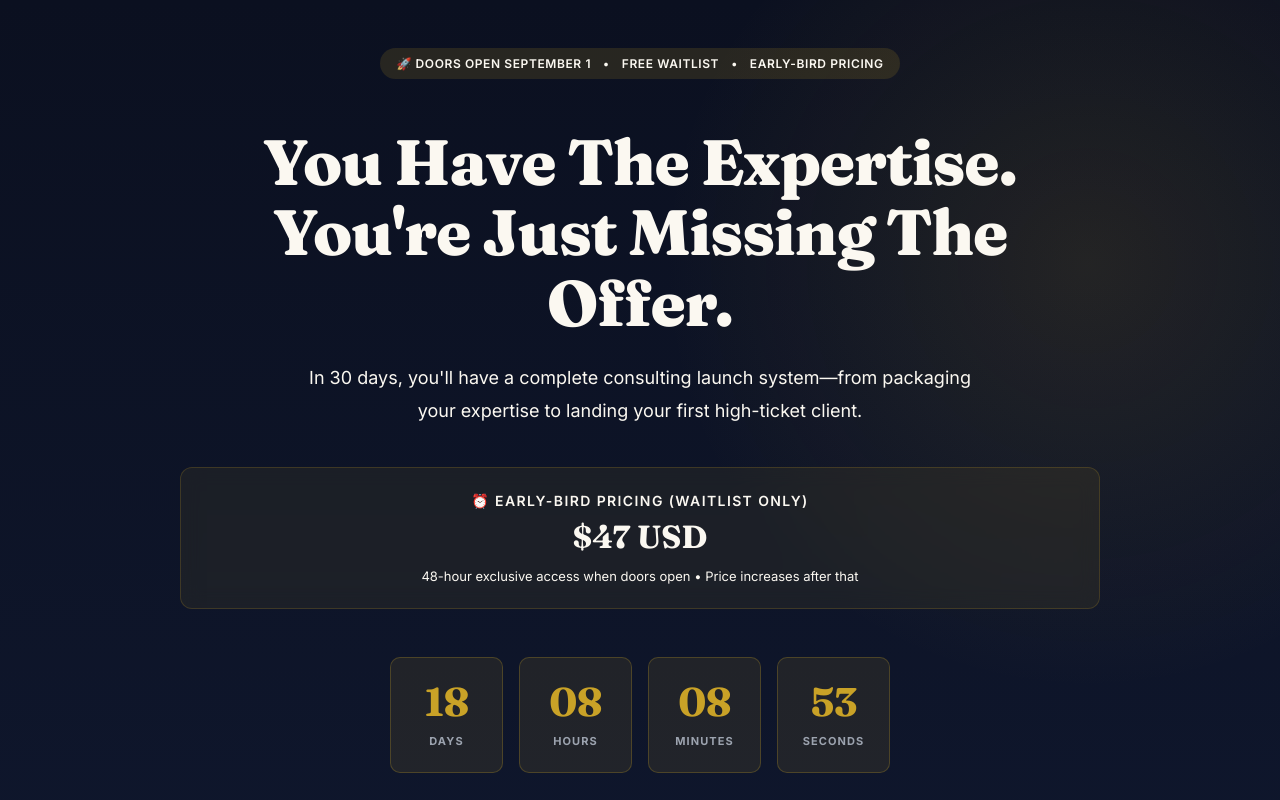
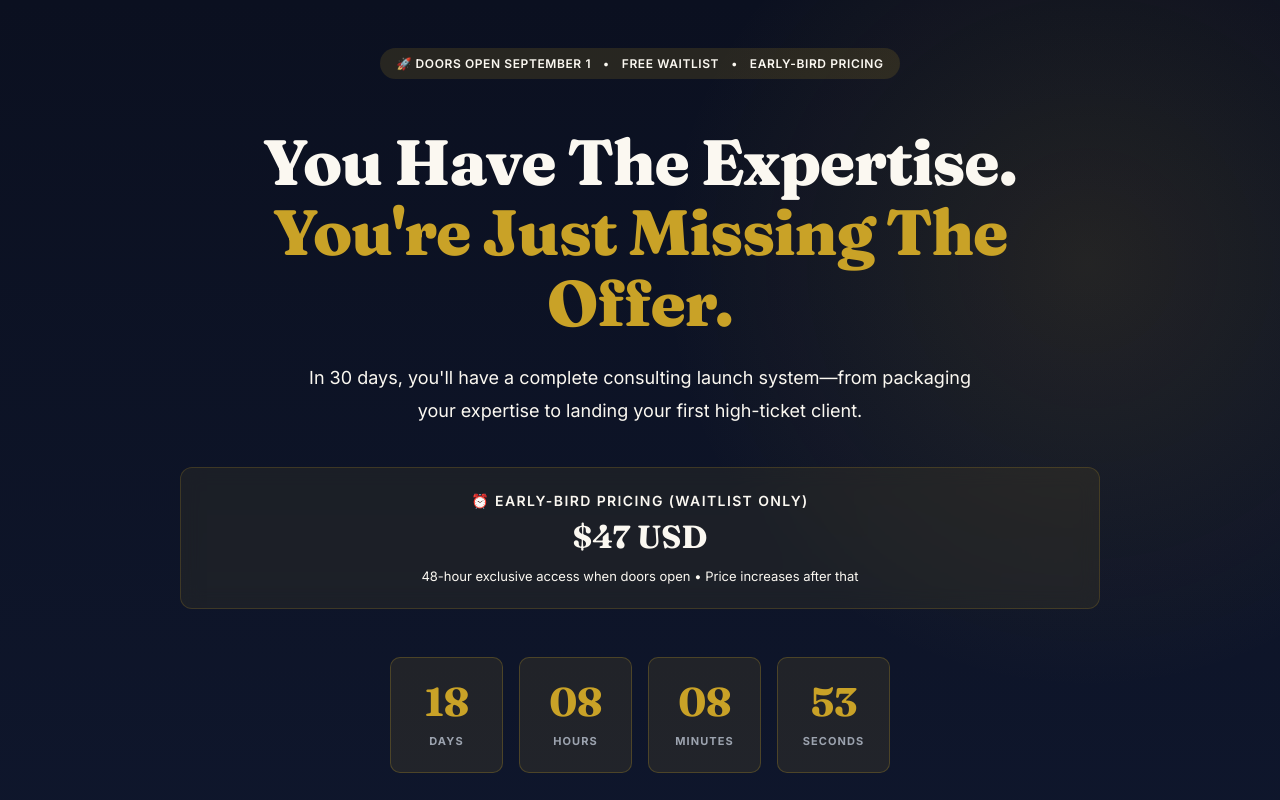
Before and after one commit to enyconsulting-dev/bootcamp-waitlist, a React (Vite) app in the folder frontend/: page / in a window 1280 px wide. Shown: the top 800 px of the page. Built offline with nearby package versions, Linux system fonts and the light colour scheme; no server answers.

Commit message:
Gold text display

```diff
--- a/frontend/src/components/sections/Hero.tsx
+++ b/frontend/src/components/sections/Hero.tsx
@@ -107,7 +107,7 @@ export default function Hero() {
         >
           You Have The Expertise.
           <br />
-          <span style={{ color: "#C9A227" }}>You're Just Missing The Offer.</span>
+          <span className="hero-gold-text">You're Just Missing The Offer.</span>
         </h1>
 
         {/* Subhead - Premium */}
--- a/frontend/src/styles.css
+++ b/frontend/src/styles.css
@@ -470,3 +470,7 @@ img {
     padding-right: 0.45rem;
   }
 }
+
+.page-shell > section:not(.optin-section) span.hero-gold-text {
+  color: var(--gold-default) !important;
+}
```
